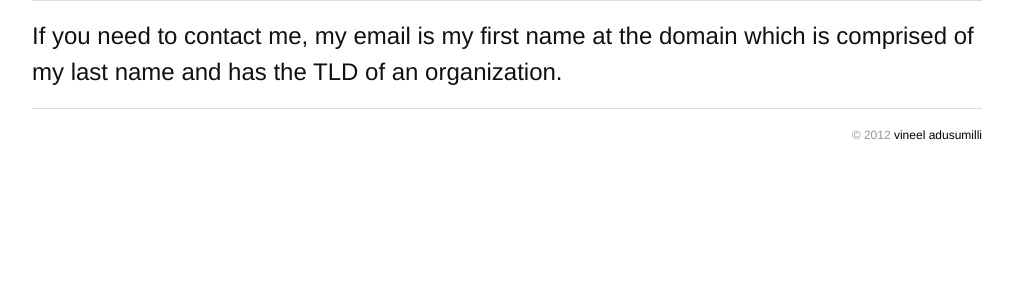
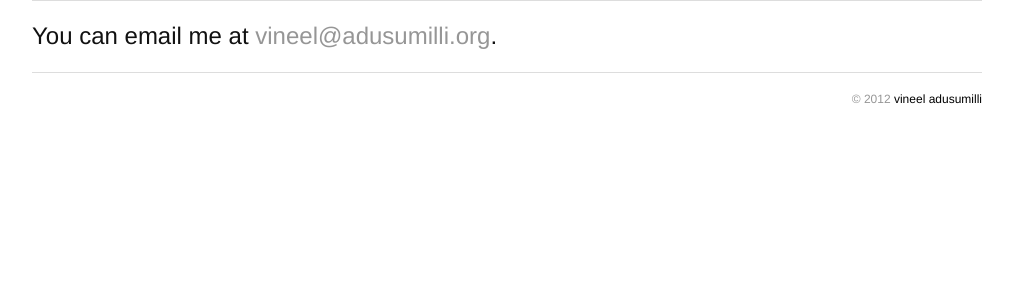
Before and after one commit to vineel-adusumilli/vineel.me, a Flask app: page /contact/ in a window 1280 px wide. Shown: the part 84-384 px from the top of the page, without its empty margins (133-1146 px from the left). Run offline with Flask 2, Linux system fonts and the light colour scheme.

Commit message:
fixed contact page

```diff
--- a/templates/contact.html
+++ b/templates/contact.html
@@ -1,5 +1,5 @@
 {% extends 'layout/base.html' %}
 
 {% block content %}
-  <h2>If you need to contact me, my email is my first name at the domain which is comprised of my last name and has the TLD of an organization.</h2>
+  <h2>You can email me at <a href='&#109;ai&#108;to&#58;v%69n&#101;%6&#53;l&#64;a&#100;u%&#55;3um%6&#57;&#108;%6Ci&#46;o&#114;g'>vineel&#64;adus&#117;mi&#108;li&#46;org</a>.</h2>
 {% endblock %}
```
